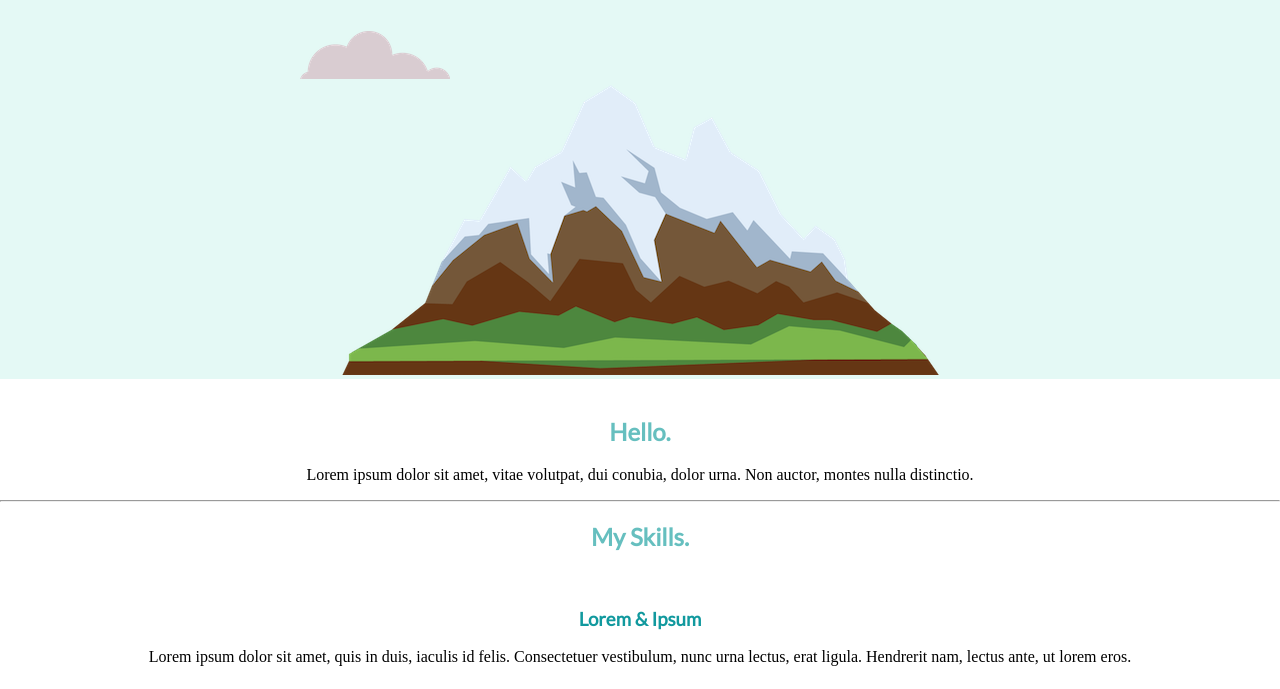
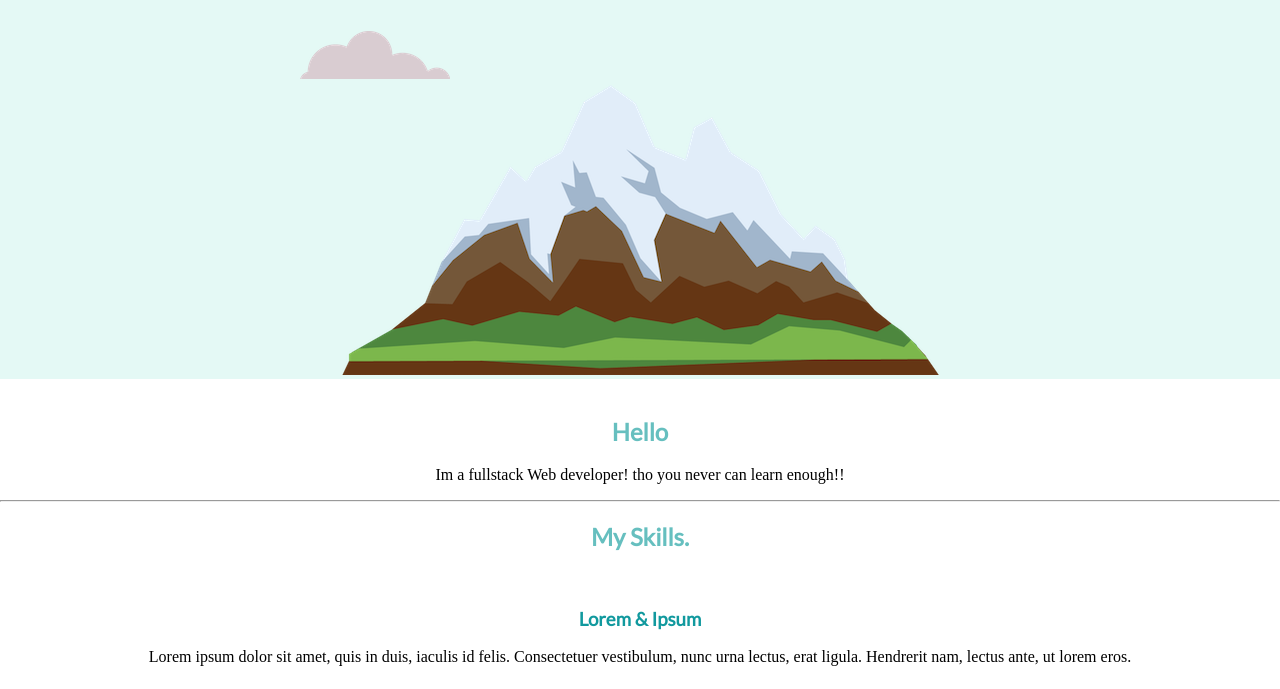
Before and after one commit to Nuggs2264/cv, a plain HTML site: page index.html in a window 1280 px wide. Shown: the part 408-1097 px from the top of the page. Drawn offline with Linux system fonts and the light colour scheme.

Commit message:
update cv

```diff
--- a/index.html
+++ b/index.html
@@ -23,8 +23,8 @@
   <div class="middle-container">
     <div class="profile">
       <img src="" alt="">
-      <h2>Hello.</h2>
-      <p>Lorem ipsum dolor sit amet, vitae volutpat, dui conubia, dolor urna. Non auctor, montes nulla distinctio.</p>
+      <h2>Hello</h2>
+      <p>Im a fullstack Web developer! tho you never can learn enough!!</p>
     </div>
     <hr>
     <div class="skills">
@@ -45,7 +45,7 @@
       <h2>Get In Touch</h2>
       <h3>Lorem ipsum dolor sit amet, non elit.</h3>
       <p>Lorem ipsum dolor sit amet, in quis, aenean amet. Phasellus sodales, tellus donec dui, ornare erat.</p>
-      <a class="btn" href="mailto:name@email.com">CONTACT ME</a>
+      <a class="btn" href="kcjo2264@icloud.com">CONTACT ME</a>
     </div>
   </div>
 
```
